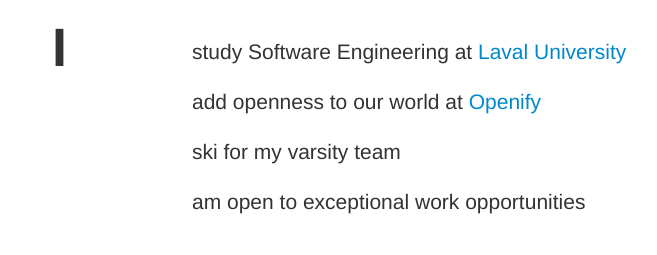
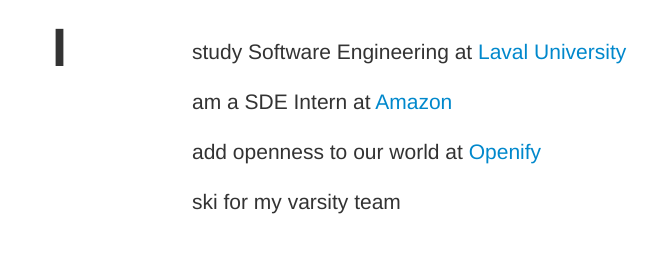
Before and after one commit to rosbo/rosbo.github.com, a plain HTML site: page index.html in a window 1280 px wide. Shown: the part 173-428 px from the top of the page, without its empty margins (138-795 px from the left). Drawn offline with Linux system fonts and the light colour scheme.

Commit message:
Update with Amazon info

```diff
--- a/index.html
+++ b/index.html
@@ -26,10 +26,10 @@
             <div class="span2 pronoun">I</div>
             <div class="span10">
                 <p class="lead">study Software Engineering at <a href="http://www.ulaval.ca" target="_blank">Laval University</a></p>
-<!--                 <p class="lead">write code and solve problems at <a href="http://www.arcbees.com/" target="_blank">ArcBees</a></p>
- -->                <p class="lead">add openness to our world at <a href="http://openify.it" target="_blank">Openify</a></p>
+                <p class="lead">am a SDE Intern at <a href="http://www.amazon.com/" target="_blank">Amazon</a></p>
+                <p class="lead">add openness to our world at <a href="http://openify.it" target="_blank">Openify</a></p>
                 <p class="lead">ski for my varsity team
-                <p class="lead">am open to exceptional work opportunities</p>
+                <!-- <p class="lead">am open to exceptional work opportunities</p> -->
             </div>
         </div>
 
```
